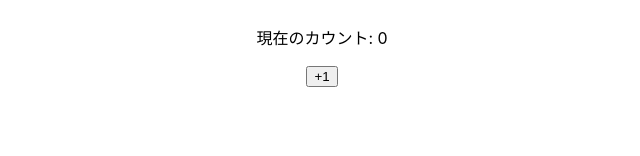
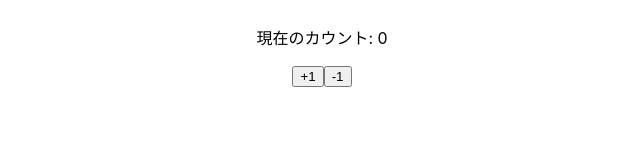
Before and after one commit to dt-torachan/React-Tutorial, a React (Create React App) app: page / in a window 1280 px wide. Shown: the part 142-298 px from the top of the page, without its empty margins (318-958 px from the left). Built offline with nearby package versions, Linux system fonts and the light colour scheme.

Commit message:
【Modify】Conflict検証用

```diff
--- a/src/App.js
+++ b/src/App.js
@@ -24,6 +24,7 @@ function App() {
       <h1>カウントアップアプリ</h1>
       <p>現在のカウント: {count}</p>
       <button onClick={handleClick}>+1</button>
+      <button onClick={handleClick}>-1</button>
     </div>
   );
 }
```
